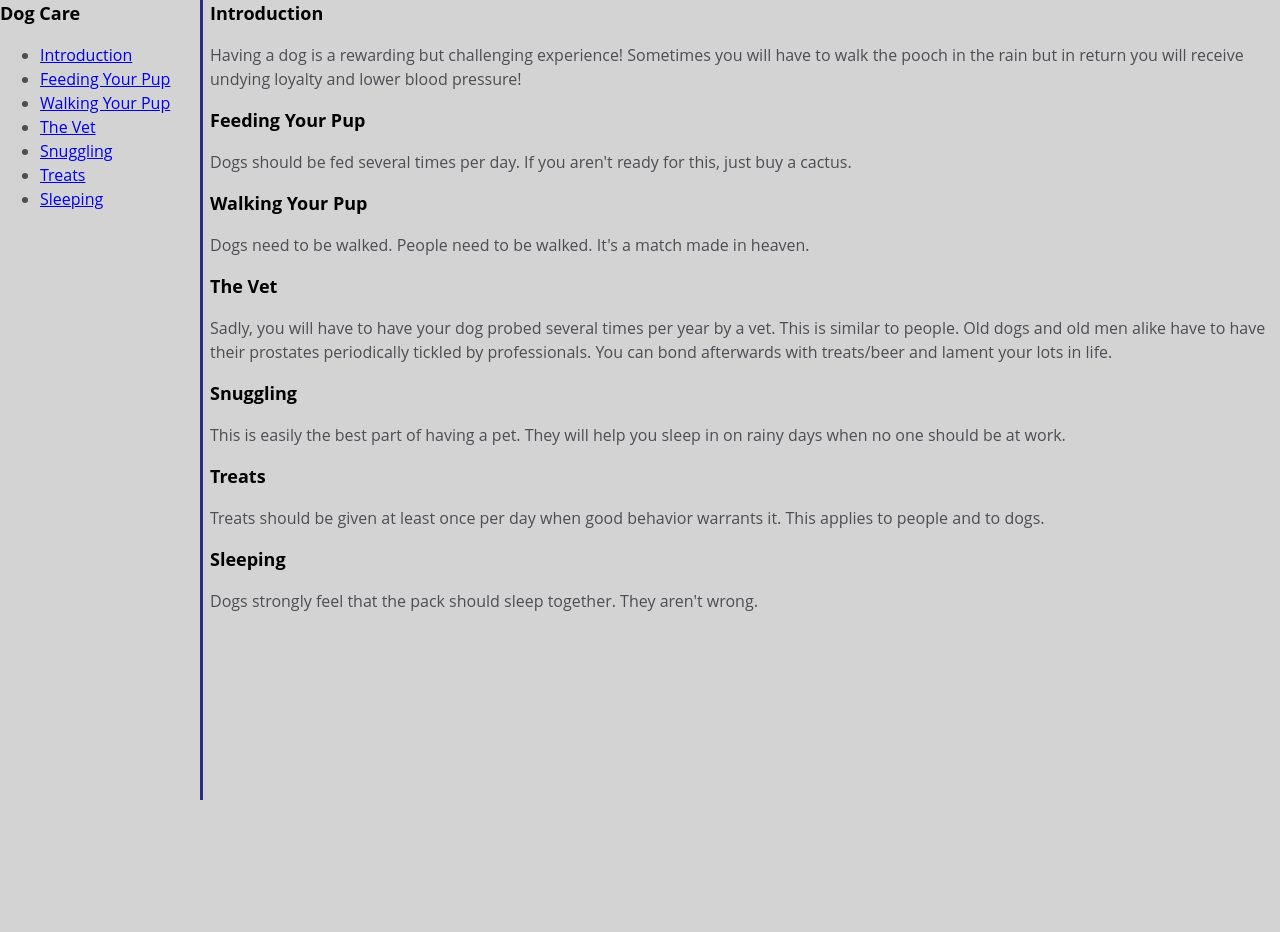
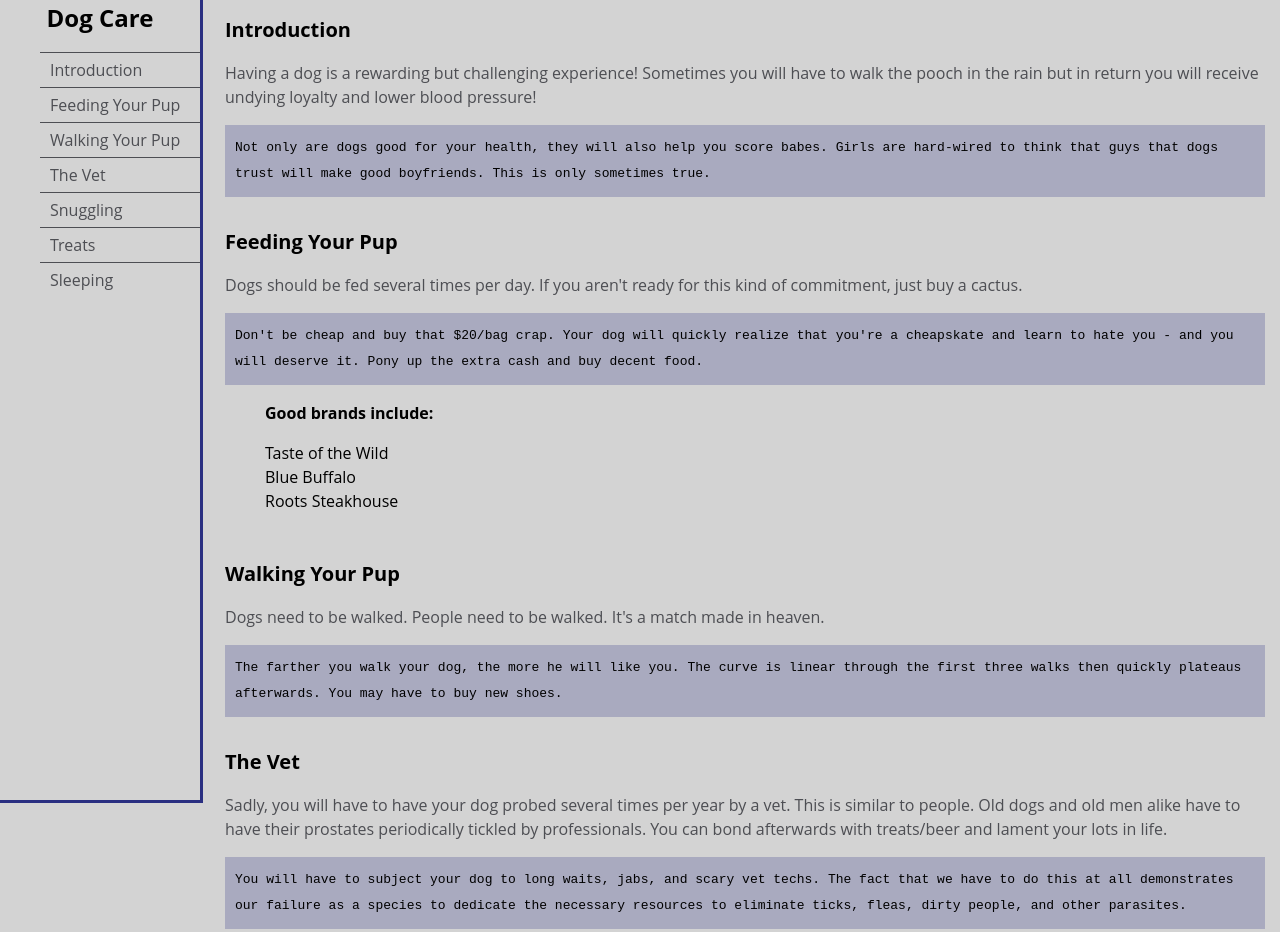
Before and after one commit to MButterly/FreeCodeCamp, a plain HTML site: page Documentation Page/index.html in a window 1280 px wide. Shown: the top 932 px of the page. Before the commit the page ends 800 px from the top, so only its background shows below. Drawn offline with Linux system fonts and the light colour scheme.

Commit message:
Finished documentation page homework

```diff
--- a/Documentation Page/css/style.css
+++ b/Documentation Page/css/style.css
@@ -1,3 +1,6 @@
+/*Documentation Page*/
+/* Why did the scrollbar go away? */
+
 html,
 body {
   min-width: 290px;
@@ -6,12 +9,18 @@ body {
   font-family: 'Open Sans', Arial, sans-serif;
   line-height: 1.5;
   display: flex;
+  overflow: scroll;
 }
 
 header {
   color: #000;
   font-weight: bold;
-  font-size: 18px;
+  font-size: 20px;
+}
+
+#title {
+  text-align: center;
+  font-size: 24px !important;
 }
 
 #navbar {
@@ -22,11 +31,92 @@ header {
     width: 200px;
     height: 100%;
     border-right: solid;
+    border-bottom: solid;
     border-color: rgba(0, 7, 109, 0.801);
+    overflow: auto;
+}
+
+#navbar li {
+  color: #4d4e53;
+  border-top: 1px solid;
+  list-style: none;
+  position: relative;
+  width: 100%;
+}
+
+#navbar a {
+  display: block;
+  padding: 5px 10px;
+  color: #4d4e53;
+  text-decoration: none;
 }
 
 #main-doc {
-  position: fixed;
+  position: absolute;
   top: 0px;
   left: 210px;
+  overflow: auto;
 }
+
+.main-section {
+  padding: 15px;
+}
+
+code {
+  padding: 10px;
+  display: block;
+  background-color: rgba(0, 7, 109, 0.2);
+  color: black;
+  /* font-family: 'Courier New', Courier, monospace; */
+  line-height: 2;
+}
+
+#foods, #treats {
+  list-style: none;
+  color: black;
+}
+
+footer {
+  position: fixed;
+  bottom: 0px;
+}
+
+@media only screen and (max-width: 815px) {
+  /* For mobile phones: */
+  #navbar ul {
+    height: 207px;
+  }
+
+  #navbar {
+    position: absolute;
+    top: 0;
+    padding: 0;
+    margin: 0;
+    width: 100%;
+    max-height: 200px;
+    border: none;
+    z-index: 1;
+    border-bottom: 2px solid;
+  }
+
+  #main-doc {
+    position: relative;
+    margin-left: 0px;
+    margin-top: 200px;
+    left: 10px;
+    right: 10px;
+  }
+}
+@media only screen and (max-width: 300px) {
+  #main-doc {
+    margin-left: -10px;
+  }
+
+  code {
+    width: 100%;
+    padding: 15px;
+    padding-left: 10px;
+    padding-right: 45px;
+    min-width: 100px;
+  }
+}
--- a/Documentation Page/index.html
+++ b/Documentation Page/index.html
@@ -14,28 +14,28 @@
     </head>
     <body>
         <nav id="navbar">
-            <header>Dog Care</header>
+            <header id="title">Dog Care</header>
             <ul>
                 <li>
-                    <a class="nav-item" href="#Introduction">Introduction</a>
+                    <a class="nav-link" href="#Introduction">Introduction</a>
                 </li>
                 <li>
-                    <a class="nav-item" href="#Feeding_Your_Pup">Feeding Your Pup</a>
+                    <a class="nav-link" href="#Feeding_Your_Pup">Feeding Your Pup</a>
                 </li>
                 <li>
-                    <a class="nav-item" href="#Walking_Your_pup">Walking Your Pup</a>
+                    <a class="nav-link" href="#Walking_Your_pup">Walking Your Pup</a>
                 </li>
                 <li>
-                    <a class="nav-item" href="#The_Vet">The Vet</a>
+                    <a class="nav-link" href="#The_Vet">The Vet</a>
                 </li>
                 <li>
-                    <a class="nav-item" href="#Snuggling">Snuggling</a>
+                    <a class="nav-link" href="#Snuggling">Snuggling</a>
                 </li>
                 <li>
-                    <a class="nav-item" href="#Treats">Treats</a>
+                    <a class="nav-link" href="#Treats">Treats</a>
                 </li>
                 <li>
-                    <a class="nav-item" href="#Sleeping">Sleeping</a>
+                    <a class="nav-link" href="#Sleeping">Sleeping</a>
                 </li>
             </ul>
         </nav>
@@ -46,14 +46,26 @@
                     <p>
                         Having a dog is a rewarding but challenging experience! Sometimes you will have to walk the pooch in the rain but in return you will receive undying loyalty and lower blood pressure!
                     </p>
+                    <code>
+                        Not only are dogs good for your health, they will also help you score babes. Girls are hard-wired to think that guys that dogs trust will make good boyfriends. This is only sometimes true.
+                    </code>
                 </article>
             </section>
             <section class="main-section" id="Feeding_Your_Pup">
                 <header>Feeding Your Pup</header>
                 <article>
                     <p>
-                        Dogs should be fed several times per day. If you aren't ready for this, just buy a cactus.
+                        Dogs should be fed several times per day. If you aren't ready for this kind of commitment, just buy a cactus.
                     </p>
+                    <code>
+                        Don't be cheap and buy that $20/bag crap. Your dog will quickly realize that you're a cheapskate and learn to hate you - and you will deserve it. Pony up the extra cash and buy decent food.
+                    </code>
+                    <ul id="foods">
+                        <p><strong>Good brands include:</strong></p>
+                        <li>Taste of the Wild</li>
+                        <li>Blue Buffalo</li>
+                        <li>Roots Steakhouse</li>
+                    </ul>
                 </article>
             </section>
             <section class="main-section" id="Walking_Your_pup">
@@ -62,6 +74,9 @@
                     <p>
                         Dogs need to be walked. People need to be walked. It's a match made in heaven.
                     </p>
+                    <code>
+                        The farther you walk your dog, the more he will like you. The curve is linear through the first three walks then quickly plateaus afterwards. You may have to buy new shoes.
+                    </code>
                 </article>
             </section>
             <section class="main-section" id="The_Vet">
@@ -70,6 +85,9 @@
                     <p>
                         Sadly, you will have to have your dog probed several times per year by a vet. This is similar to people. Old dogs and old men alike have to have their prostates periodically tickled by professionals. You can bond afterwards with treats/beer and lament your lots in life.
                     </p>
+                    <code>
+                        You will have to subject your dog to long waits, jabs, and scary vet techs. The fact that we have to do this at all demonstrates our failure as a species to dedicate the necessary resources to eliminate ticks, fleas, dirty people, and other parasites.
+                    </code>
                 </article>
             </section>
             <section class="main-section" id="Snuggling">
@@ -78,14 +96,26 @@
                     <p>
                         This is easily the best part of having a pet. They will help you sleep in on rainy days when no one should be at work.
                     </p>
+                    <code>
+                        Care should be taken when deciding the end-point of the snuggle. When it is over, the dog will let you knkow - not the other way around.
+                    </code>
                 </article>
             </section>
             <section class="main-section" id="Treats">
                 <header>Treats</header>
                 <article>
                     <p>
-                        Treats should be given at least once per day when good behavior warrants it. This applies to people and to dogs.
+                        Treats should be given at least once per day and when good behavior warrants it. This applies to people and to dogs.
                     </p>
+                    <code>
+                        Sometimes treats can be placed inside toys - a double delight! Consult with your physician about the use of a Kong in the play area.
+                    </code>
+                    <ul id="treats">
+                        <p><strong>Good brands include:</strong></p>
+                        <li>Taste of the Wild</li>
+                        <li>Chateau de Treat-ums</li>
+                        <li>The Garbage Can</li>
+                    </ul>
                 </article>
             </section>
             <section class="main-section" id="Sleeping">
@@ -94,6 +124,9 @@
                     <p>
                         Dogs strongly feel that the pack should sleep together. They aren't wrong.
                     </p>
+                    <code>
+                        You will sometimes be asked to give your spot in the bed to the dog. This is expected and you should comply without delay.
+                    </code>
                 </article>
             </section>
 
@@ -101,5 +134,8 @@
 
 
         </main>
+        <!-- <footer>
+            Copyright Dog Industries Ltd. 2021. All rights and bones reserved.
+        </footer> -->
     </body>
 </html>
```
